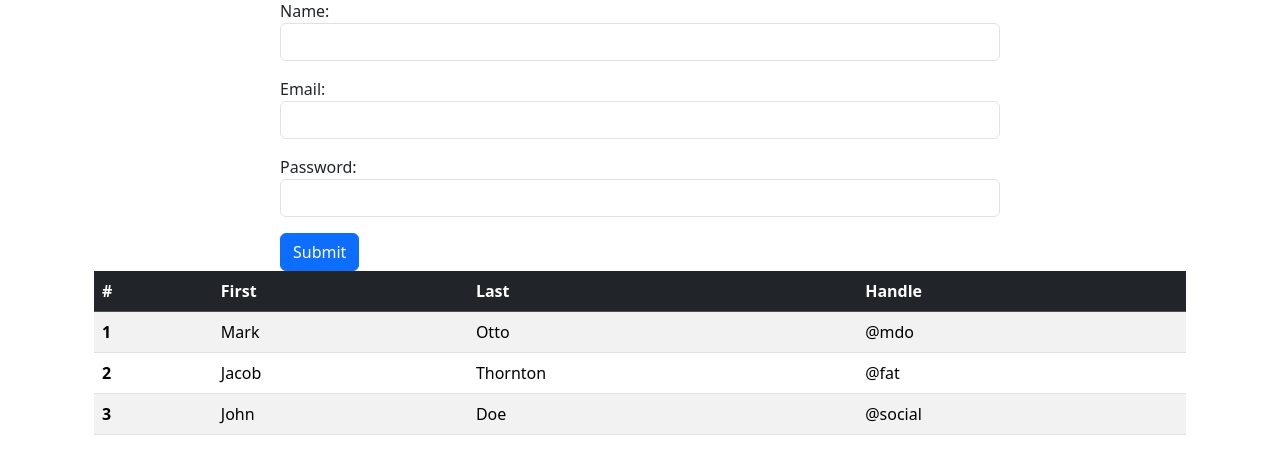
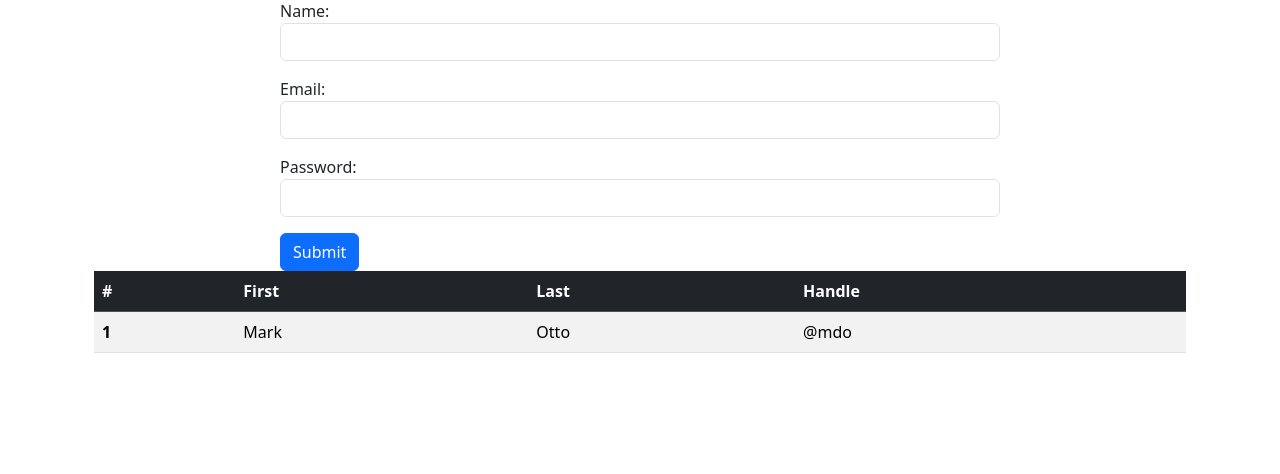
Before and after one commit to devsharifmahmud/EmployeeInformationSystem, a Django app: page / in a window 1280 px wide. Shown: the part 277-751 px from the top of the page. Run offline with Django 5.2, Linux system fonts and the light colour scheme; data comes from the database, SQL or seed files in the repository.

Commit message:
Update Code

```diff
--- a/templates/apps/index.html
+++ b/templates/apps/index.html
@@ -36,18 +36,7 @@
       <td>Otto</td>
       <td>@mdo</td>
     </tr>
-    <tr>
-      <th scope="row">2</th>
-      <td>Jacob</td>
-      <td>Thornton</td>
-      <td>@fat</td>
-    </tr>
-    <tr>
-      <th scope="row">3</th>
-      <td>John</td>
-      <td>Doe</td>
-      <td>@social</td>
-    </tr>
+
   </tbody>
 </table>
 </div>
```
